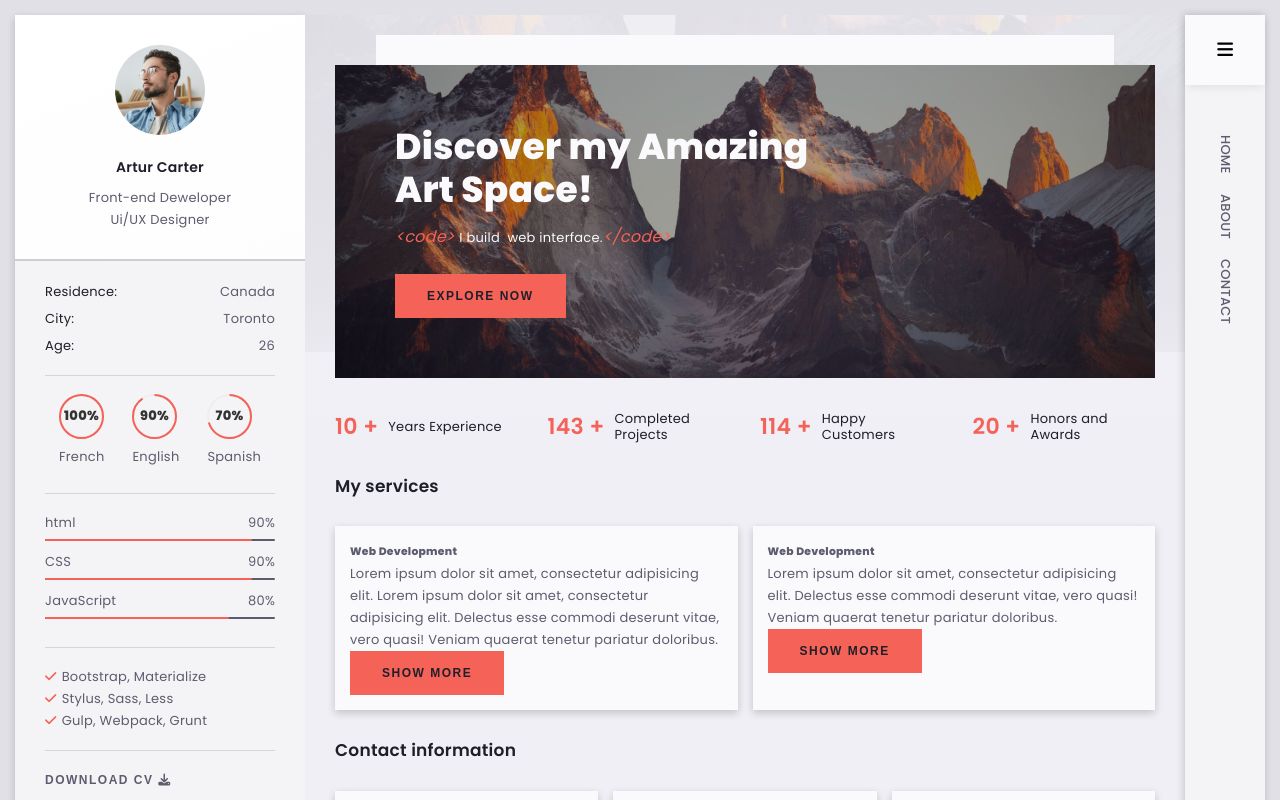
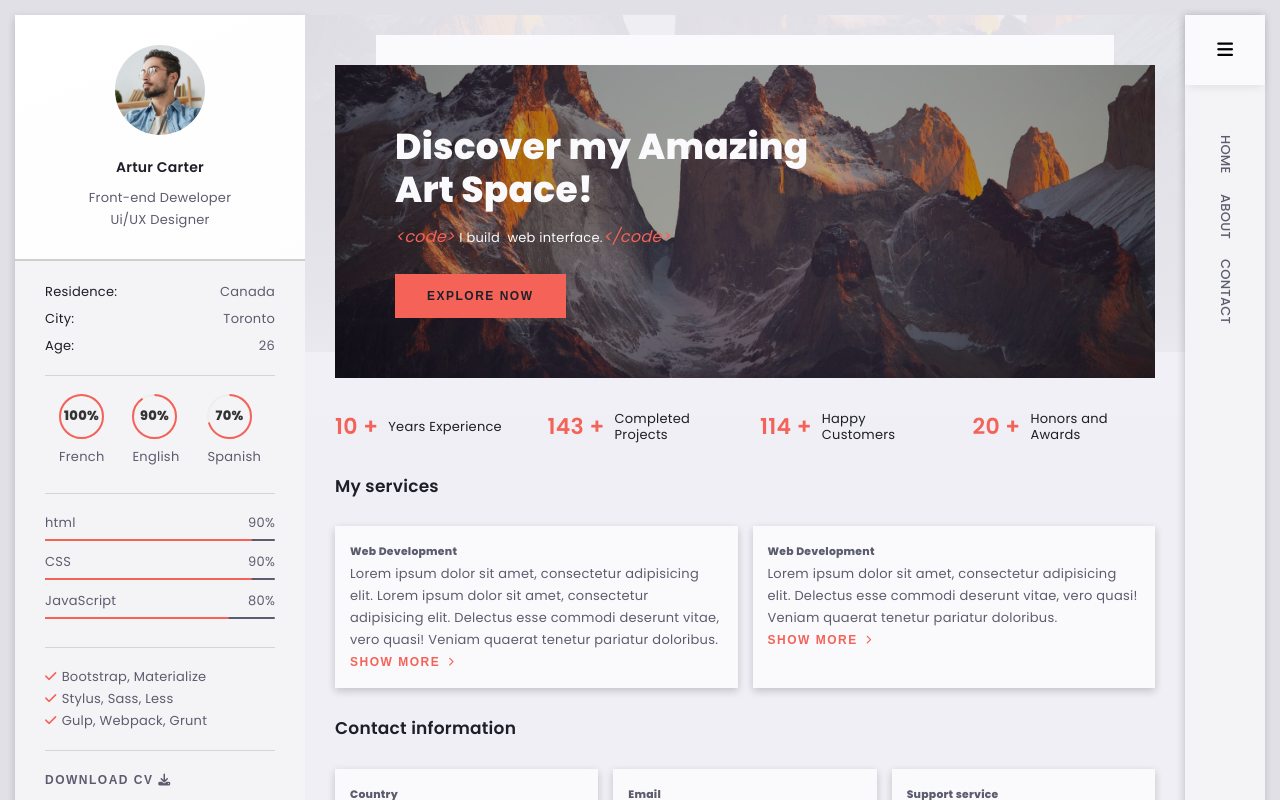
Before and after one commit to muneppakarthik/portfolio, a Next.js app: page / in a window 1280 px wide. Shown: the top 800 px of the page. Built offline with nearby package versions, Linux system fonts and the light colour scheme.

Commit message:
button variant added

```diff
--- a/src/components/button/button.scss
+++ b/src/components/button/button.scss
@@ -8,5 +8,30 @@
     text-transform: uppercase;
     letter-spacing: 1.5px;
     color: var(--black-1);
+    cursor: pointer;
+
+    &.outline {
+      color: var(--orange);
+      padding: 0px;
+      background-color: unset;
+      position: relative;
+      line-height: 1.7;
+
+      &::before {
+        position: absolute;
+        font-family: "Font Awesome 5 Free";
+        content: "\f054";
+        display: inline-block;
+        font-style: normal;
+        font-variant: normal;
+        text-rendering: auto;
+        -webkit-font-smoothing: antialiased;
+        font-size: 9px;
+        top: 2px;
+        transform: translateX(5px);
+        font-weight: 900;
+        right: -10px;
+      }
+    }
   }
 }
--- a/src/components/button/button.tsx
+++ b/src/components/button/button.tsx
@@ -1,10 +1,10 @@
 import React from "react";
 import "./Button.scss";
 
-const Button = ({ label = "Explore now" }) => {
+const Button = ({ label = "Explore now", variant = "" }) => {
   return (
     <div className="button-wrapper">
-      <button>{label}</button>
+      <button className={`${variant}`}>{label}</button>
     </div>
   );
 };
--- a/src/components/myServices/MyServices.tsx
+++ b/src/components/myServices/MyServices.tsx
@@ -29,7 +29,7 @@ const MyServices = () => {
           >
             <h5>{item.title}</h5>
             <p>{item.description}</p>
-            <Button label={item.buttonLabel} />
+            <Button label={item.buttonLabel} variant="outline" />
           </div>
         ))}
       </div>
```
